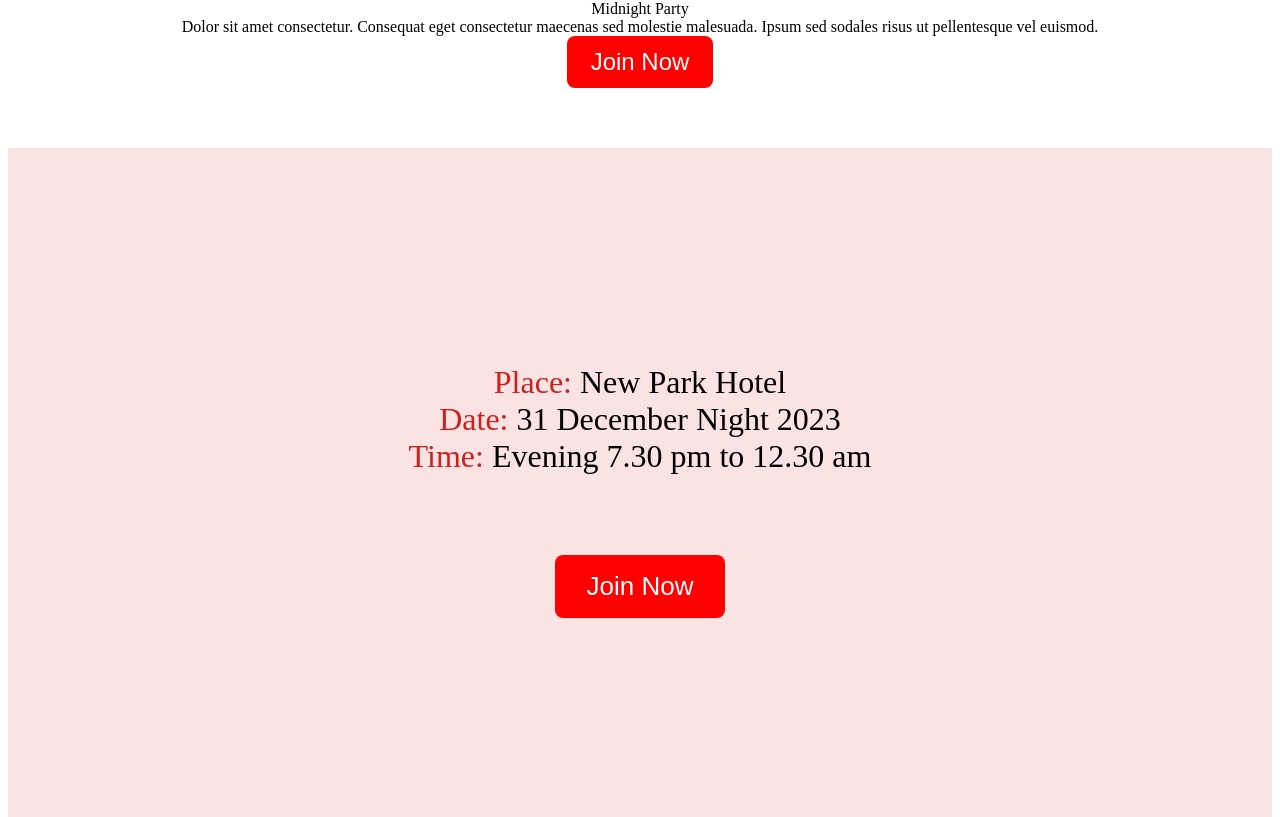
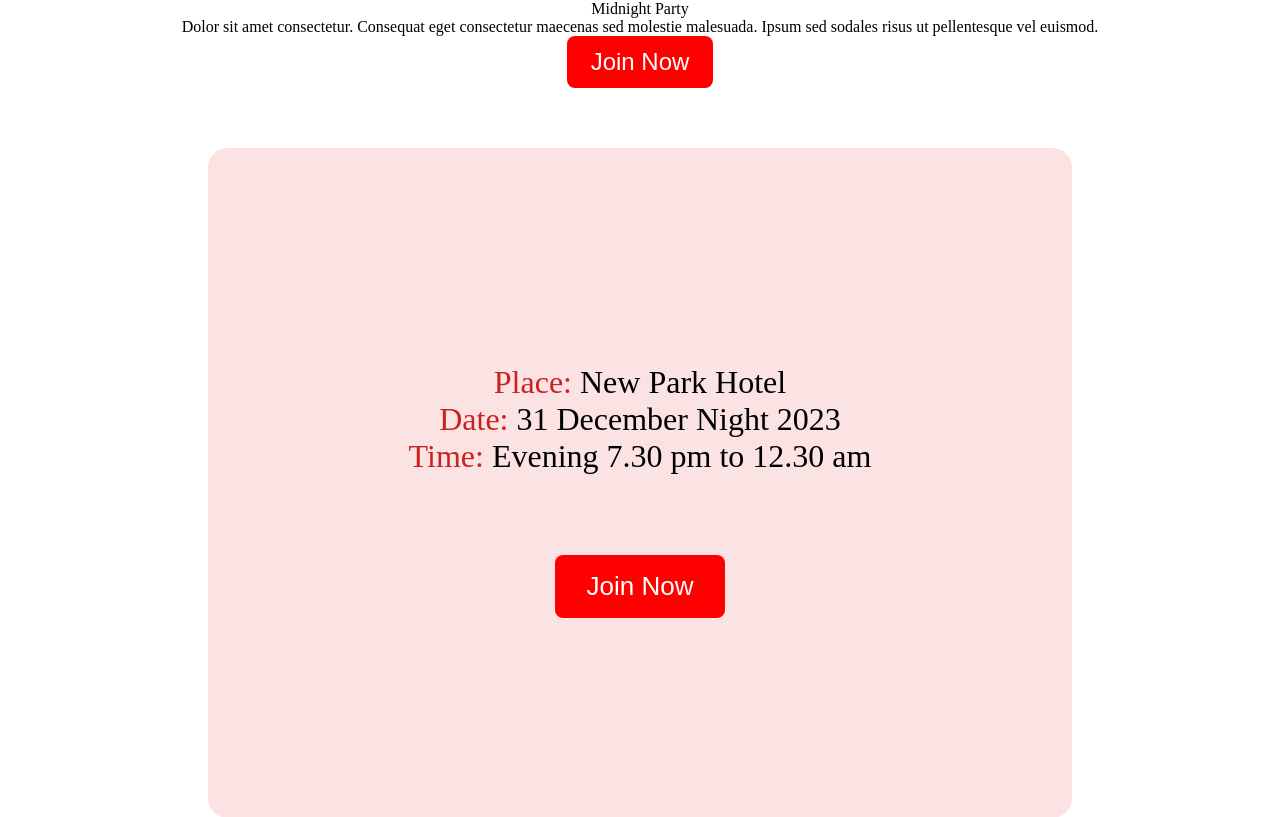
Before and after one commit to tarikjamil3301/new-year-offer-pt, a plain HTML site: page index.html in a window 1280 px wide. Shown: the part 2051-2868 px from the top of the page. Drawn offline with Linux system fonts and the light colour scheme.

Commit message:
css added

```diff
--- a/new-year.css
+++ b/new-year.css
@@ -53,6 +53,8 @@
     background-color: #ea5d5d2c;
     padding:140px;
     align-items: center;
+    margin: 0 200px;
+    border-radius: 20px;
 }
 .place-details p{
     margin-top: 16px;
```
